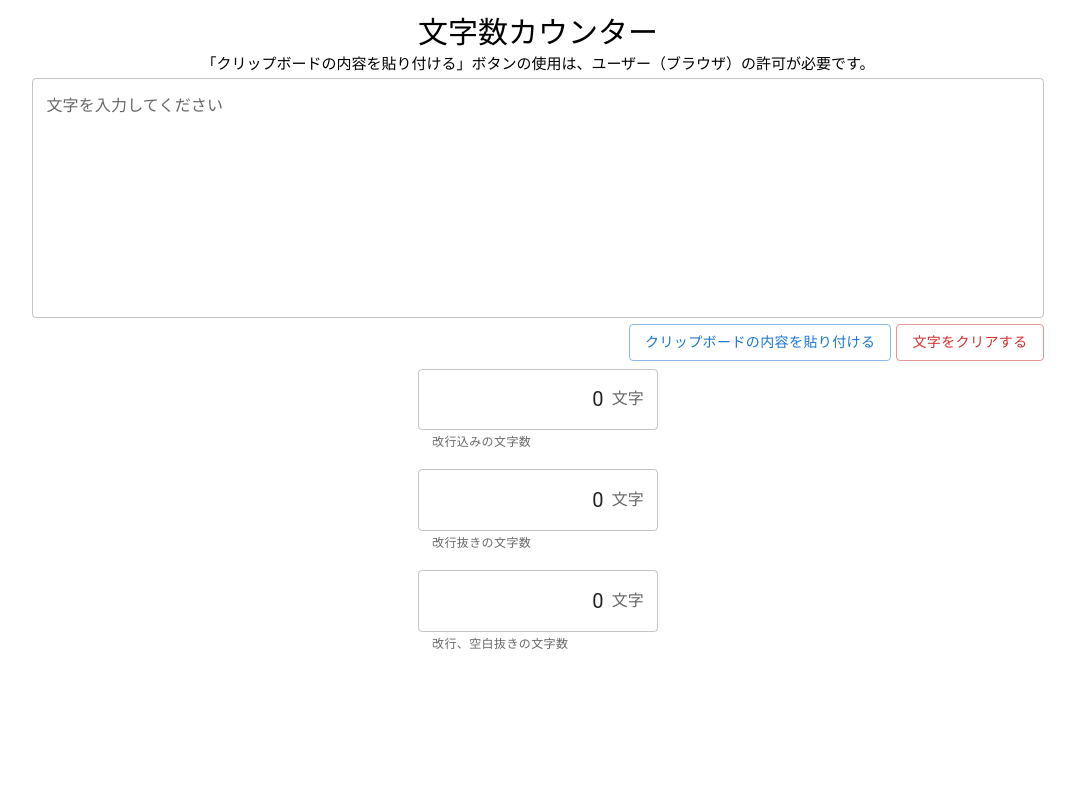
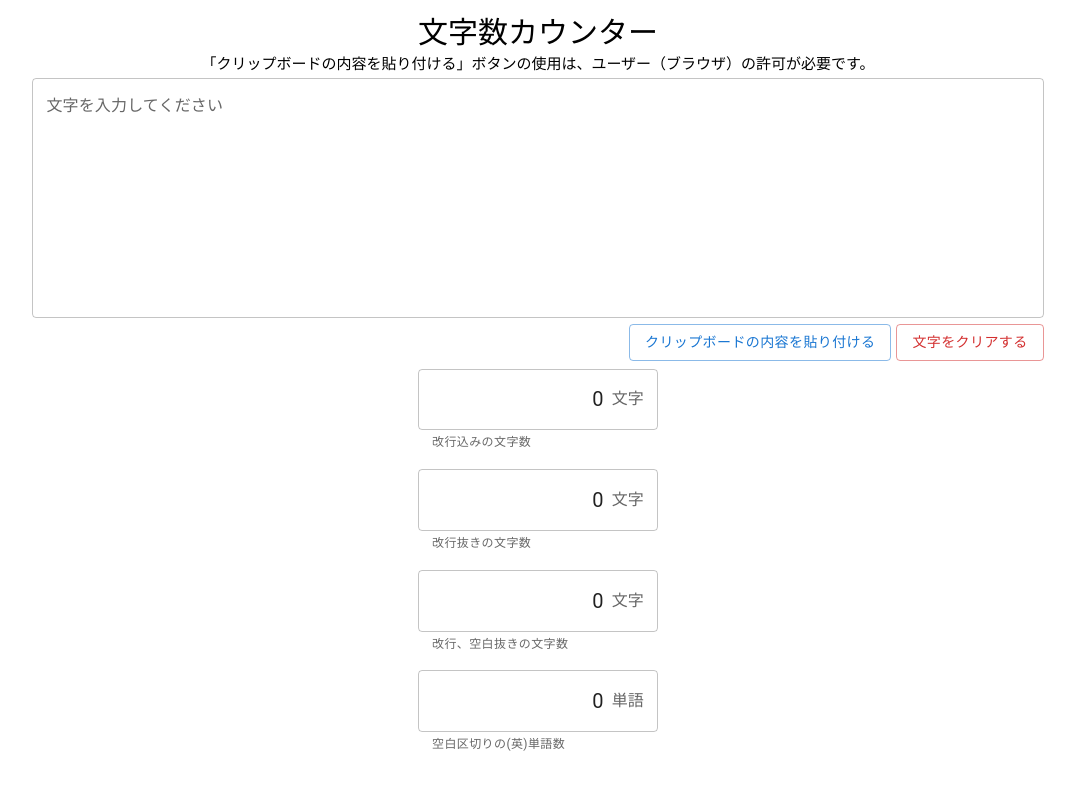
Before and after one commit to Zectar7/char-counter, a React (Vite) app: page / in a window 1280 px wide. Shown: the top 790 px of the page, without its empty margins (102-1177 px from the left). Built offline with nearby package versions, Linux system fonts and the light colour scheme.

Commit message:
add (english)words counter

```diff
--- a/src/App.tsx
+++ b/src/App.tsx
@@ -10,6 +10,7 @@ function App() {
   const [length, setLength] = useState(0);
   const [lengthNoCR, setLengthNoCR] = useState(0);
   const [lengthNoSpace, setLengthNoSpace] = useState(0);
+  const [numWords, setNumWords] = useState(0);
   const handleChange = (e: React.ChangeEvent<HTMLInputElement>) => {
     setText(e.target.value);
   };
@@ -20,6 +21,8 @@ function App() {
     setLengthNoCR(textWithoutCR.length);
     let textWithoutSpace = textWithoutCR.replace(/\s+/g, "");
     setLengthNoSpace(textWithoutSpace.length);
+    let textNumWords = text === "" ? 0 : text.trim().split(/\s+/).length;
+    setNumWords(textNumWords);
   };
 
   useEffect(() => {
@@ -61,9 +64,10 @@ function App() {
           alignItems: "center",
         }}
       >
-        <OutputForm length={length} desc="改行込みの文字数" />
-        <OutputForm length={lengthNoCR} desc="改行抜きの文字数" />
-        <OutputForm length={lengthNoSpace} desc="改行、空白抜きの文字数" />
+        <OutputForm length={length} desc="改行込みの文字数" unit="文字" />
+        <OutputForm length={lengthNoCR} desc="改行抜きの文字数" unit="文字" />
+        <OutputForm length={lengthNoSpace} desc="改行、空白抜きの文字数" unit="文字" />
+        <OutputForm length={numWords} desc="空白区切りの(英)単語数" unit="単語" />
       </div>
     </div>
   );
--- a/src/components/OutputForm.tsx
+++ b/src/components/OutputForm.tsx
@@ -9,14 +9,15 @@ import React from "react";
 type props = {
   length: Number;
   desc: String;
+  unit: String;
 };
 
-export const OutputForm: React.VFC<props> = ({ length, desc }) => {
+export const OutputForm: React.VFC<props> = ({ length, desc, unit }) => {
   return (
     <FormControl sx={{ m: 1, width: "30ch" }} variant="outlined">
       <OutlinedInput
         id="outlined-adornment-weight"
-        endAdornment={<InputAdornment position="end">文字</InputAdornment>}
+        endAdornment={<InputAdornment position="end">{unit}</InputAdornment>}
         aria-describedby="outlined-weight-helper-text"
         inputProps={{
           "aria-label": "weight",
```
